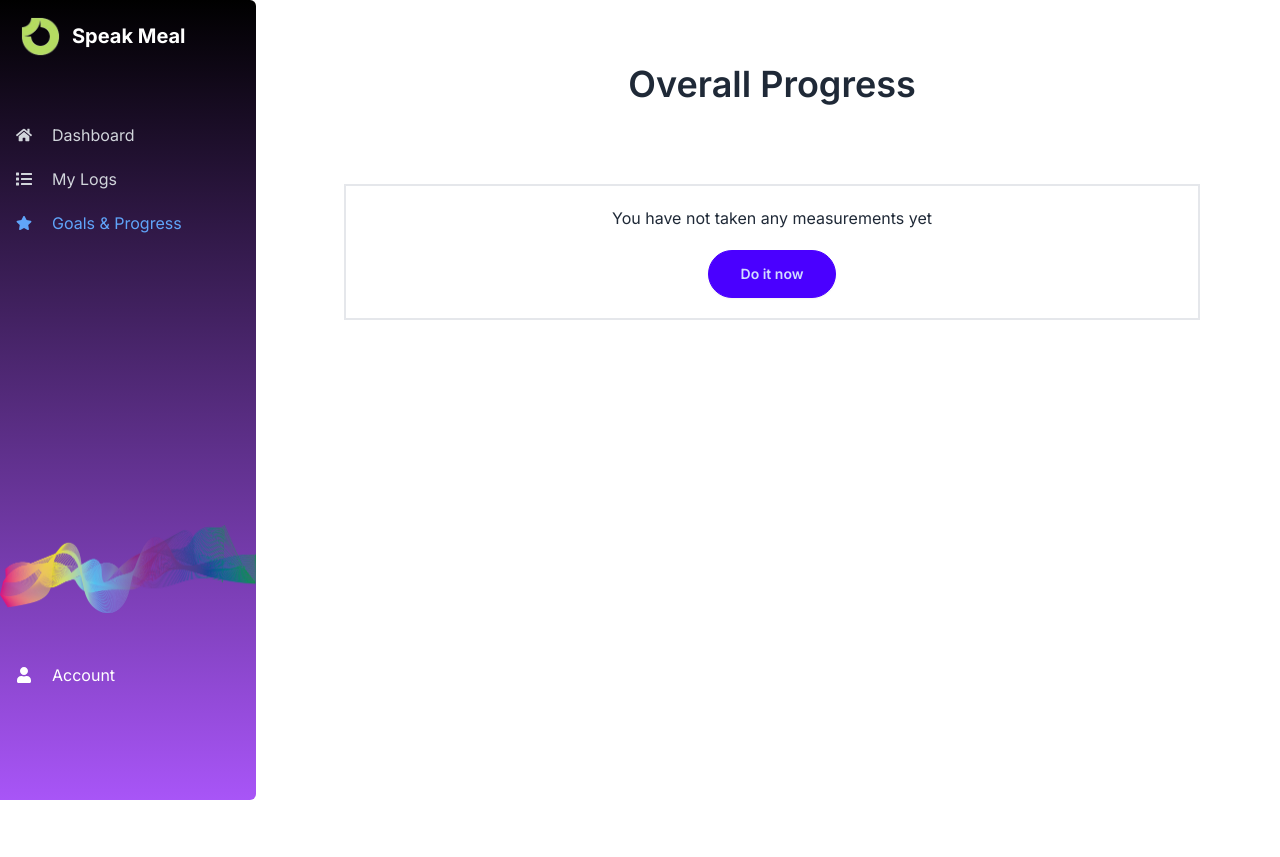
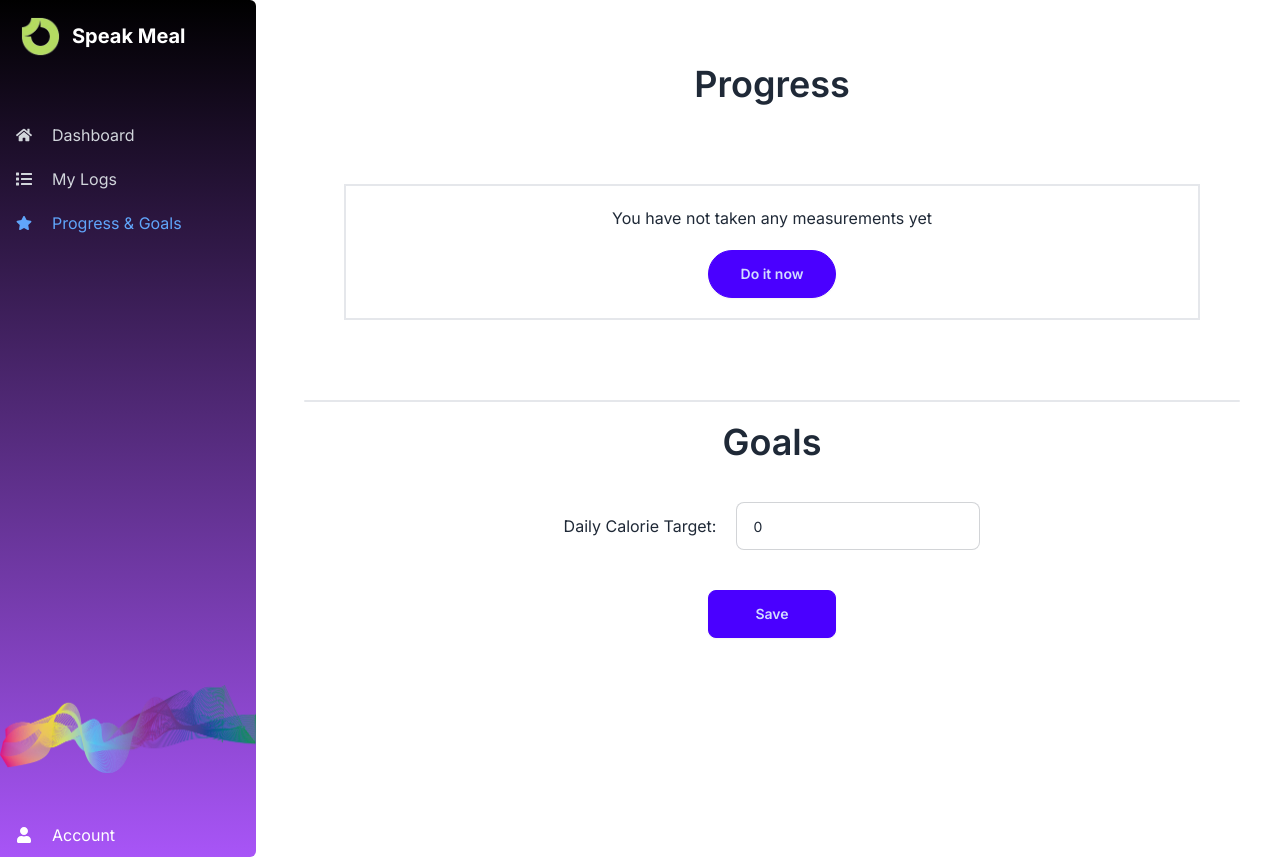
Before and after one commit to speakmeal/speakmeal-webapp, a Next.js app: page /goals in a window 1280 px wide. Before the commit the page ends 800 px from the top, so only its background shows below. Built offline with nearby package versions, Linux system fonts and the light colour scheme; no server answers; the database is empty.

Commit message:
Add goals page

```diff
--- a/src/app/Components/DashSidebar.tsx
+++ b/src/app/Components/DashSidebar.tsx
@@ -63,11 +63,11 @@ function DashSidebar({ isSidebarOpen, toggleSidebar, location }: Props) {
         >
           <div className="flex flex-row space-x-5 items-center">
             <FaStar />
-            <p>Goals & Progress</p>
+            <p>Progress & Goals</p>
           </div>
         </a>
 
-        <div className="mt-[35vh]">
+        <div className="mt-[55vh]">
           <img src="/assets/background.png" />
         </div>
 
--- a/src/app/dashboard/page.tsx
+++ b/src/app/dashboard/page.tsx
@@ -158,7 +158,7 @@ const DashboardPage: React.FC = () => {
                 <Line data={lineData} />
               </div>
 
-              <div className="bg-white p-6 rounded-lg shadow-md col-span-1 md:col-span-2 lg:col-span-3">
+              {/* <div className="bg-white p-6 rounded-lg shadow-md col-span-1 md:col-span-2 lg:col-span-3">
                 <h2 className="text-xl font-bold">Personal Goals & Progress</h2>
                 <div className="grid grid-cols-1 md:grid-cols-2 lg:grid-cols-3 gap-6 mt-4">
                   <div className="bg-gray-100 p-4 rounded-lg">
@@ -180,7 +180,7 @@ const DashboardPage: React.FC = () => {
                     </div>
                   </div>
                 </div>
-              </div>
+              </div> */}
             </div>
           </main>
         </div>
--- a/src/app/goals/page.tsx
+++ b/src/app/goals/page.tsx
@@ -8,6 +8,7 @@ import { emptyUserDetails, Measurement, UserDetails } from "../types_db";
 import { createClient } from "../Utils/supabase/client";
 import { useRouter } from "next/navigation";
 import Alert from "../Components/Alert/Alert";
+import { formatDate } from "../Utils/helpers";
 
 const Goals: React.FC = () => {
   const [isSidebarOpen, setIsSidebarOpen] = useState<boolean>(false);
@@ -24,6 +25,7 @@ const Goals: React.FC = () => {
   const supabase = createClient();
   const router = useRouter();
 
+  //load the user's profile and measurements
   const loadData = async () => {
     setIsLoading(true);
 
@@ -60,6 +62,26 @@ const Goals: React.FC = () => {
     setIsLoading(false);
   };
 
+  //save changes to the user's goals to the database
+  const saveGoals = async () => {
+    setIsLoading(true);
+    const { error } = await supabase
+    .from("users")
+    .update({
+      target_daily_calories: userProfile.target_daily_calories,
+    })
+    .eq('id', userProfile.id);
+
+    if (error) {
+      triggerAlert(error.message, "error");
+      setIsLoading(false);
+      return;
+    }
+
+    triggerAlert("Goals updated successfully", "success");
+    setIsLoading(false);
+  };
+
   useEffect(() => {
     loadData();
   }, []);
@@ -87,26 +109,57 @@ const Goals: React.FC = () => {
           ) : (
             <div>
               <h1 className="text-4xl font-semibold text-center">
-                Overall Progress
+                Progress
               </h1>
 
               {startingMeasurement && endingMeasurement ? (
-                <div className="overflow-x-auto">
-                  <table className="table">
+                <div className="overflow-x-auto mt-20">
+                  <table className="table table-zebra">
                     <thead>
                       <tr>
                         <th>Metric</th>
-                        <th>Start</th>
-                        <th>Current</th>
+                        <th>
+                          Start - {formatDate(startingMeasurement.created_at)}
+                        </th>
+                        <th>
+                          Current - {formatDate(endingMeasurement.created_at)}
+                        </th>
                         <th>Change</th>
                       </tr>
                     </thead>
 
                     <tbody>
-                      <tr>
-                        <td>Height</td>
-                        <td></td>
-                      </tr>
+                      {[
+                        [
+                          "height_cm",
+                          "weight_kg",
+                          "abdomen_cm",
+                          "hip_cm",
+                          "chest_cm",
+                        ].map((key, index) => {
+                          const [name, unit] = key.split("_");
+                          const change = (endingMeasurement[key as keyof Measurement] as number) - (startingMeasurement[key as keyof Measurement] as number);
+                          const percentageChange = 100 * (change / (startingMeasurement[key as keyof Measurement] as number));
+
+                          return (
+                            <tr key={index}>
+                              <td>
+                                {name.charAt(0).toUpperCase() + name.slice(1)} (
+                                {unit})
+                              </td>
+                              <td>
+                                {startingMeasurement[key as keyof Measurement]}
+                              </td>
+                              <td>
+                                {endingMeasurement[key as keyof Measurement]}
+                              </td>
+                              <td>
+                                {change} ({percentageChange.toFixed(2)} %)
+                              </td>
+                            </tr>
+                          );
+                        }),
+                      ]}
                     </tbody>
                   </table>
                 </div>
@@ -121,6 +174,31 @@ const Goals: React.FC = () => {
                   </button>
                 </div>
               )}
+
+              <div className="border-t-2 rounded-full mt-20 mx-10"></div>
+
+              <h1 className="text-4xl font-semibold text-center mt-5">Goals</h1>
+
+              <div className="text-center">
+                <div className="flex flex-row justify-center items-center space-x-5 mt-10">
+                  <p>Daily Calorie Target: </p>
+                  <input
+                    className="input input-bordered text-sm"
+                    value={userProfile.target_daily_calories}
+                    type="number"
+                    onChange={(e) =>
+                      setUserProfile((prev) => ({
+                        ...prev,
+                        target_daily_calories: parseInt(e.target.value),
+                      }))
+                    }
+                  ></input>
+                </div>
+
+                <button className="btn btn-primary mt-10 w-32" onClick={saveGoals}>
+                  Save
+                </button>
+              </div>
             </div>
           )}
         </div>
--- a/src/app/layout.tsx
+++ b/src/app/layout.tsx
@@ -39,4 +39,5 @@ export default function RootLayout({
 // Add ability to edit and delete existing measurement records
 // Fix key error in landing page - done
 // Finish account page - done
-// Add goals and targets session
+// Add goals and targets session - done
+//Add dashboard stats
```
